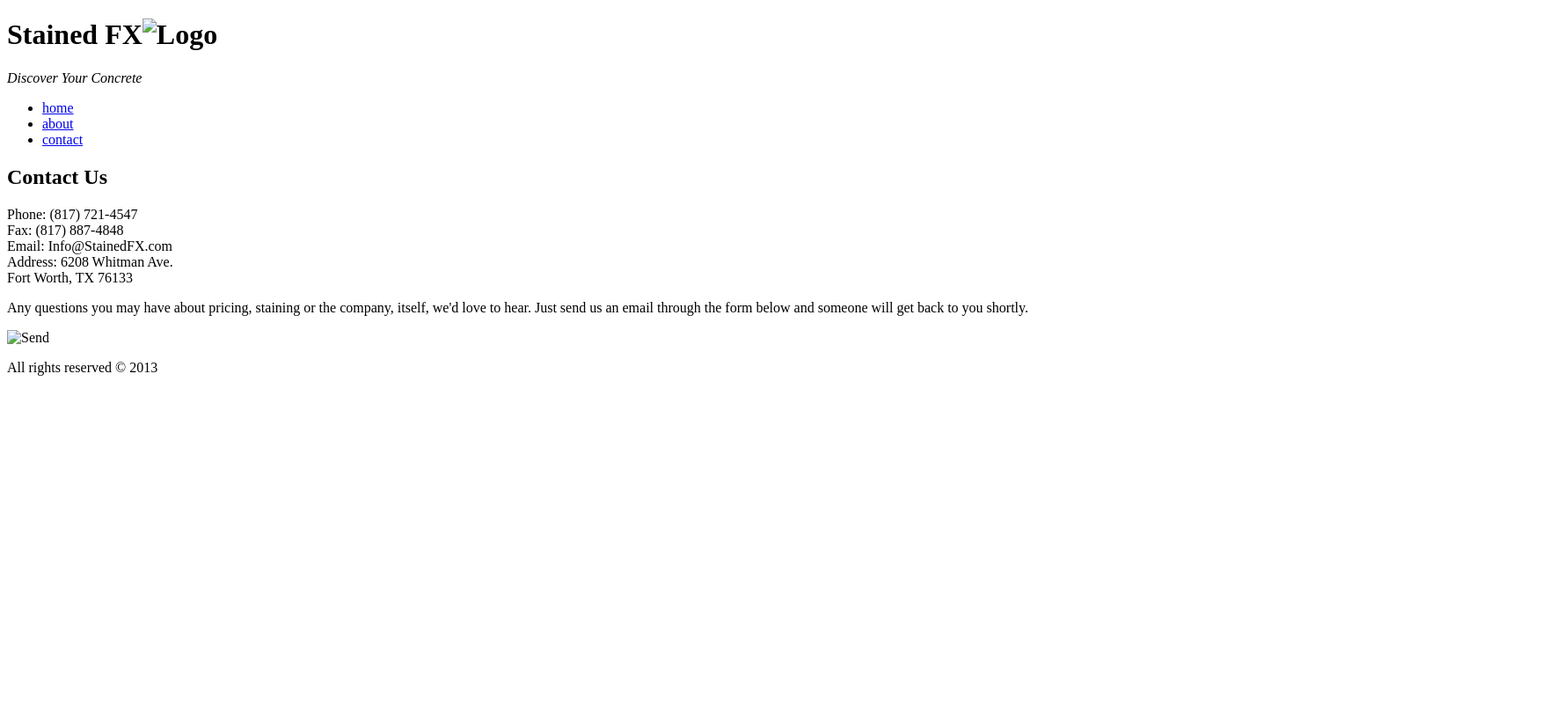
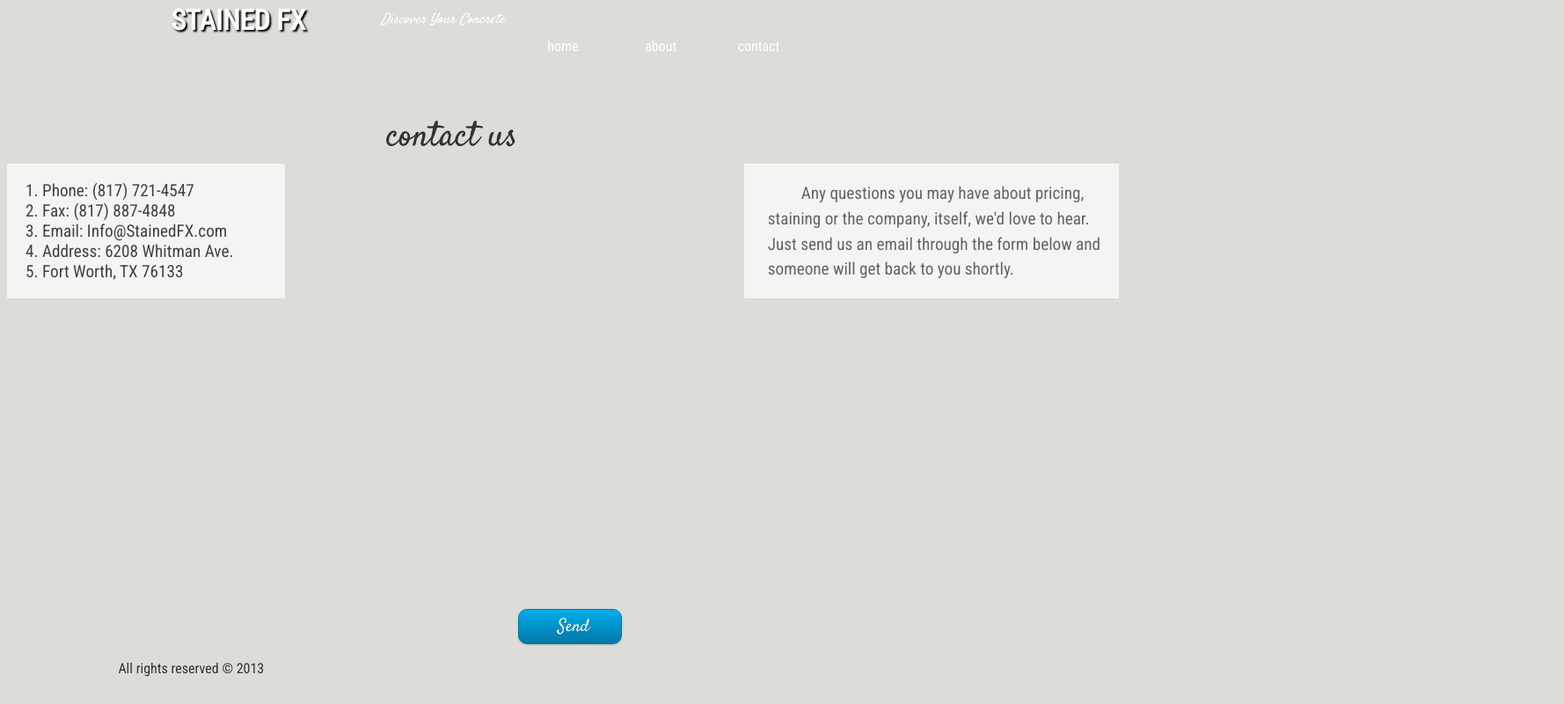
Before and after one commit to allisonsosebee/stainedfx, a plain HTML site: page contact.html in a window 1280 px wide. Shown: the whole page at 88% size, 1778 px wide, since content can reach past the window. Drawn offline with Linux system fonts and the light colour scheme; files that its build step writes are made by us from their sources.

Commit message:
Week 3 changes

```diff
--- a/about.css
+++ /dev/null
@@ -1,75 +0,0 @@
-
-/*---------------------------------Nav Elements---------------------------------*/
-
-body, header, .tagline{
-   color: #323232;
-   font: 16px/1.5 'Roboto Condensed', sans-serif;
-   width: 960px;
-   margin: 0 auto;
-   background: #DDDDD7;
-}
-
-ul, h1, .tagline{
-   width: 550px;
-   margin: 0 auto;
-  background: -moz-linear-gradient(top, #545354,  #252426);
-   list-style-type: none;
-   padding: 0;
-   overflow: hidden;
-}
-
-ul li{
-   width:100px;
-   background: -moz-linear-gradient(top, #545354,  #252426);
-   float: right;
-}
-
-h1{
-   width:225px;
-   background: -moz-linear-gradient(top, #545354,  #252426);
-   text-shadow: 2px 2px 2px #000000;
-   float: left;
-}
-
-.tagline{
-   font-family: 'Satisfy', cursive;
-   width:190px;
-   background: -moz-linear-gradient(top, #545354,  #252426);
-   float: left;
-}
-
-a, h1, .tagline{
-   text-decoration: none;
-   background: -moz-linear-gradient(top, #545354,  #252426);
-   display: block;
-   height: 30px;
-   line-height: 30px;
-   text-align: center;
-   color: #FFFFFF;
-}
-
-a:hover{
-   color: #FFFFFF;
-   background: -moz-linear-gradient(top,  #00adee,  #0078a5);
-}
-
-/*---------------------------------Section Style---------------------------------*/
-
-div{
-  -moz-column-count: 3;
-   color: #323232;
-   font: 16px/1.5 'Roboto Condensed', sans-serif;
-   width: 800px;
-   margin:0 auto;
-   padding: 2em 0 0;
-}
-
-img {
-   margin: 0 auto;
-   padding: .05em;
-   box-shadow: 2px 2px 10px black;
-}
-
-footer{
-   padding: 30px 0;
-}
--- a/contact.css
+++ /dev/null
@@ -1,149 +0,0 @@
-
-/*---------------------------------Nav Elements---------------------------------*/
-
-body, header, .tagline{
-   color: #323232;
-   font: 16px/1.5 'Roboto Condensed', sans-serif;
-   width: 960px;
-   margin: 0 auto;
-   background: #DDDDD7;
-}
-
-ul, h1, .tagline{
-   width: 550px;
-   margin: 0 auto;
-  background: -moz-linear-gradient(top, #545354,  #252426);
-   list-style-type: none;
-   padding: 0;
-   overflow: hidden;
-}
-
-ul li{
-   width:100px;
-   background: -moz-linear-gradient(top, #545354,  #252426);
-   float: right;
-}
-
-h1{
-   width:225px;
-   background: -moz-linear-gradient(top, #545354,  #252426);
-   text-shadow: 2px 2px 2px #000000;
-   float: left;
-}
-
-.tagline{
-   font-family: 'Satisfy', cursive;
-   width:190px;
-   background: -moz-linear-gradient(top, #545354,  #252426);
-   float: left;
-}
-
-a, h1, .tagline{
-   text-decoration: none;
-   background: -moz-linear-gradient(top, #545354,  #252426);
-   display: block;
-   height: 30px;
-   line-height: 30px;
-   text-align: center;
-   color: #FFFFFF;
-}
-
-a:hover{
-   color: #FFFFFF;
-   background: -moz-linear-gradient(top,  #00adee,  #0078a5);
-}
-
-/*----------------------------Paragraphs----------------------------*/
-
-#wrapper {
-   width: 700;
-   margin: 0 auto;
-}
-
-h2, #description, div, .button {
-   margin: 0 auto;
-   padding: 30px 180px 0;
-}
-
-h2 {
-  font: 40px 'Satisfy', cursive;
-}
-
-aside {
-
-  background: #fff;
-  opacity: 0.7;
-  width: 220px;
-  list-style-type: none;
-  padding: 12px 15px 8px 8px;
-  float: left;
-}
-
-#description {
-  color: #323232;
-  opacity: 0.7;
-  font: 16px/1.5 'Roboto Condensed', sans-serif;
-  background: #fff;
-  width: 300px;
-  padding: 20px 20px 18px 27px;
-  float: right;
-}
-
-p {
-  padding: 400px 230px 0;
-}
-
-/*----------------------------Call-To-Action----------------------------*/
-.button {
-	display: inline-block;
-	outline: none;
-	cursor: pointer;
-	text-align: center;
-	text-decoration: none;
-	font: 20px 'Satisfy', cursive;
-	padding: .25em 2em .16em;
-	text-shadow: 0 1px 1px rgba(0,0,0,.3);
-	-webkit-border-radius: .5em;
-	-moz-border-radius: .5em;
-	border-radius: .5em;
-	-webkit-box-shadow: 0 1px 2px rgba(0,0,0,.2);
-	-moz-box-shadow: 0 1px 2px rgba(0,0,0,.2);
-	box-shadow: 0 1px 2px rgba(0,0,0,.2);
-	clear: both;
-}
-.button:hover {
-	text-decoration: none;
-}
-.button:active {
-	position: relative;
-	top: 1px;
-}
-
-.blue {
-	color: #ffffff;
-	border: solid 1px #0076a3;
-	background: #0095cd;
-	background: -webkit-gradient(linear, left top, left bottom, from(#00adee), to(#0078a5));
-	background: -moz-linear-gradient(top,  #00adee,  #0078a5);
-	filter:  progid:DXImageTransform.Microsoft.gradient(startColorstr='#00adee', endColorstr='#0078a5');
-    clear: both;
-}
-.blue:hover {
-	background: #007edd;
-	background: -webkit-gradient(linear, left top, left bottom, from(#0095cc), to(#00678e));
-	background: -moz-linear-gradient(top,  #0095cc,  #00678e);
-	filter:  progid:DXImageTransform.Microsoft.gradient(startColorstr='#0095cc', endColorstr='#00678e');
-}
-.blue:active {
-	color: #80bed6;
-	background: -webkit-gradient(linear, left top, left bottom, from(#0078a5), to(#008dee));
-	background: -moz-linear-gradient(top,  #0078a5,  #008dee);
-	filter:  progid:DXImageTransform.Microsoft.gradient(startColorstr='#0078a5', endColorstr='#008dee');
-}
-
-/*--------------------------------Footer---------------------------------*/
-
-footer {
-  clear: both;
-  padding: 30px 0;
-}
--- a/contact.html
+++ b/contact.html
@@ -1,40 +1,64 @@
 <!DOCTYPE html>
 <html lang="en">
  <head>
+    <link href='http://fonts.googleapis.com/css?family=Roboto+Condensed:400,300italic,
+    700|Satisfy' rel='stylesheet' type='text/css'>
+    <style>
+      body {
+        font-family: 'Roboto Condensed', sans-serif;
+        font-size: 48px;
+      }
+    </style>
     <title>Stained FX</title>
     <meta charset="utf-8"/>
+    <meta name= "viewport" content="width=device-width, initial-scale=1, maximum-scale=1">
+    <link rel="stylesheet" href="css/stylesheet.css"/>
  </head>
  <body>
  <header>
-  <h1> Stained FX<img src="images/SFXlogo.jpg" width=280 height=200 alt= "Logo"/></h1>
-     <p><em>Discover Your Concrete</em></p>
+  <h1> STAINED FX</h1>
+     <p class="tagline"><em>Discover Your Concrete</em></p>
   <nav>
   <ul>
+     <li><a href="contact.html">contact</a></li>
+     <li><a href="about.html">about</a></li>
      <li><a href="index.html">home</a></li>
-     <li><a href="about.html">about</a></li>
-     <li><a href="contact.html">contact</a></li>
   </ul>
   </nav>
   </header>
-  <section>
 
-<h2> Contact Us </h2>
 
-  <div>Phone: (817) 721-4547</div>
-  <div>Fax: (817) 887-4848</div>
-  <div>Email: Info@StainedFX.com</div>
-  <div>Address: 6208 Whitman Ave.</div>
-  <div>Fort Worth, TX 76133</div>
-  <p>Any questions you may have about pricing, staining or the company, itself,
-  we'd love to hear. Just send us an email through the form below and someone will get
-  back to you shortly.</p>
 
-<p><img src="images/CTA.jpg" width=70 height=30 alt= "Send"/></p>
-  </section>
+
+
+<div id="blocktext">
+    <h2> contact us </h2>
+</div>
+    <aside>
+    <ol>
+        <li>Phone: (817) 721-4547</li>
+        <li>Fax: (817) 887-4848</li>
+        <li>Email: Info@StainedFX.com</li>
+        <li>Address: 6208 Whitman Ave.</li>
+        <li>Fort Worth, TX 76133</li>
+    </ol>
+    </aside>
+<div id="description">
+    <section>
+          Any questions you may have about pricing, staining or the company, itself,
+          we'd love to hear. Just send us an email through the form below and someone will get
+          back to you shortly.
+    </section>
+</div>
+
+
+<div id="button"><a href="#" class="button blue">Send</a></div>
+
 
   <footer>
   <p>All rights reserved &copy; 2013</p>
   </footer>
 
-  </body>
+
+</body>
 </html>
--- /dev/null
+++ b/stylesheet.css
@@ -0,0 +1,236 @@
+
+
+/*---------------------------------Nav Elements---------------------------------*/
+
+body {
+   background: #DDDDD7;
+}
+
+header, .tagline{
+   color: #323232;
+   font: 16px/1.5 'Roboto Condensed', sans-serif;
+   width: 80%;
+   margin: 0 auto;
+   background: #DDDDD7;
+}
+
+ul, h1, .tagline{
+   width: 55%;
+   margin: 0 auto;
+   background: -moz-linear-gradient(top, #545354,  #252426);
+   list-style-type: none;
+   padding: 0;
+   overflow: hidden;
+}
+
+ul li{
+   width:20%;
+   background: -moz-linear-gradient(top, #545354,  #252426);
+   float: right;
+}
+
+h1{
+   width:27%;
+   background: -moz-linear-gradient(top, #545354,  #252426);
+   text-shadow: 2px 2px 2px #000000;
+   float: left;
+}
+
+.tagline{
+   font-family: 'Satisfy', cursive;
+   width:19%;
+   background: -moz-linear-gradient(top, #545354,  #252426);
+   float: left;
+}
+
+a, h1, .tagline{
+   text-decoration: none;
+   background: -moz-linear-gradient(top, #545354,  #252426);
+   display: block;
+   height: 30px;
+   line-height: 30px;
+   text-align: center;
+   color: #FFFFFF;
+}
+
+a:hover{
+   color: #FFFFFF;
+   background: -moz-linear-gradient(top,  #00adee,  #0078a5);
+}
+
+/*-------------------------------End Nav Elements--------------------------------
+-------------------------------------------------------------------------------*/
+
+/*-------------------------------------------------------------------------------
+--------------------------------"Home" Page Style------------------------------*/
+
+.blocktext {
+   color: #323232;
+   font: 16px/1.5 'Roboto Condensed', sans-serif;
+   width: 60%;
+   margin: 0 auto;
+   text-indent: 5%;
+   padding: 2% 0 0 0;
+}
+
+
+table, td {
+   width: 10%
+   border: 1px #70b8ff;
+   margin: 0 auto;
+   padding: center;
+}
+
+
+/*---------------------------------End "Home" Page--------------------------------
+--------------------------------------------------------------------------------*/
+
+/*--------------------------------------------------------------------------------
+---------------------------------"About" Page Style-----------------------------*/
+
+div {
+  -moz-column-count: 3;
+   color: #323232;
+   font: 16px/1.5 'Roboto Condensed', sans-serif;
+   width: 60%;
+   text-indent: 10%;
+   margin:0 auto;
+   padding: 2% 0 0 0;
+}
+
+img {
+   display: block;
+   margin: 0 auto;
+}
+
+
+/*------------------------------End "About" Page-----------------------------------
+---------------------------------------------------------------------------------*/
+
+/*---------------------------------------------------------------------------------
+------------------------------"Contact" Page Style-------------------------------*/
+
+h2, #blocktext {
+  width: 70%;
+  margin: 0 auto;
+  font: 40px 'Satisfy', cursive;
+  margin: 0 auto;
+  padding: 30px 180px 0;
+  clear: both;
+}
+
+.button {
+   margin: 0 auto;
+   padding: 30px 180px 0;
+}
+
+aside {
+  font-size: 40%;
+  background: #fff;
+  opacity: 0.7;
+  width: 25%;
+  list-style-type: none;
+  padding: 0;
+  float: left;
+}
+
+#description {
+  color: #323232;
+  opacity: 0.7;
+  font: 40%/1.5 'Roboto Condensed', sans-serif;
+  background: #fff;
+  width: 30%;
+  padding: 20px 20px 18px 27px;
+  float: right;
+  -moz-column-count: 1;
+}
+
+#button {
+  padding: 40% 40% 0;
+  display: block;
+}
+
+/*-------------------------------End "Contact" Page--------------------------------
+---------------------------------------------------------------------------------*/
+
+/*---------------------------------------------------------------------------------
+----------------------------------Call-To-Action---------------------------------*/
+.button {
+	display: inline-block;
+	outline: none;
+	cursor: pointer;
+	text-align: center;
+	text-decoration: none;
+	font: 20px 'Satisfy', cursive;
+	padding: .25em 2em .16em;
+	text-shadow: 0 1px 1px rgba(0,0,0,.3);
+	-webkit-border-radius: .5em;
+	-moz-border-radius: .5em;
+	border-radius: .5em;
+	-webkit-box-shadow: 0 1px 2px rgba(0,0,0,.2);
+	-moz-box-shadow: 0 1px 2px rgba(0,0,0,.2);
+	box-shadow: 0 1px 2px rgba(0,0,0,.2);
+	clear: both;
+}
+.button:hover {
+	text-decoration: none;
+}
+.button:active {
+	position: relative;
+	top: 1px;
+}
+.blue {
+	color: #ffffff;
+	border: solid 1px #0076a3;
+	background: #0095cd;
+	background: -webkit-gradient(linear, left top, left bottom, from(#00adee), to(#0078a5));
+	background: -moz-linear-gradient(top,  #00adee,  #0078a5);
+	filter:  progid:DXImageTransform.Microsoft.gradient(startColorstr='#00adee', endColorstr='#0078a5');
+    clear: both;
+}
+.blue:hover {
+	background: #007edd;
+	background: -webkit-gradient(linear, left top, left bottom, from(#0095cc), to(#00678e));
+	background: -moz-linear-gradient(top,  #0095cc,  #00678e);
+	filter:  progid:DXImageTransform.Microsoft.gradient(startColorstr='#0095cc', endColorstr='#00678e');
+}
+.blue:active {
+	color: #80bed6;
+	background: -webkit-gradient(linear, left top, left bottom, from(#0078a5), to(#008dee));
+	background: -moz-linear-gradient(top,  #0078a5,  #008dee);
+	filter:  progid:DXImageTransform.Microsoft.gradient(startColorstr='#0078a5', endColorstr='#008dee');
+}
+/*---------------------------------------------------------------------------------
+------------------------------End-Call-To-Action---------------------------------*/
+
+
+/*--------------------------------Footer---------------------------------*/
+
+footer{
+   clear:both;
+   color: #323232;
+   font: 16px/1.5 'Roboto Condensed', sans-serif;
+   padding: 0 10%;
+   clear: both;
+}
+
+
+/*---------------------------------Media-Queries-------------------------------------
+-----------------------------------------------------------------------------------*/
+
+/*Tablet Portrait Size to Standard 960 (devices and browsers)*/
+@media screen and (min-width: 768px) and (max-width: 959px) {
+   body {
+      background-color: #509cff;}
+
+}
+
+/*Mobile Landscape Size to Tablet Portrait (devices and browsers)*/
+@media only screen and (min-width:480px) and (max-width:767px) {
+   body {background-color: #DDDDD7;}
+}
+
+/*Mobile Portrait Size to Mobile Landscape Size (devices and browsers)*/
+@media only screen and (max-width:479) {
+   body {background-color: #509cff;}
+}
```
Also changed, not shown: about.html (+31 -17 lines), index.css (deleted, +0 -100 lines), index.html (+27 -14 lines), 1 other file.
